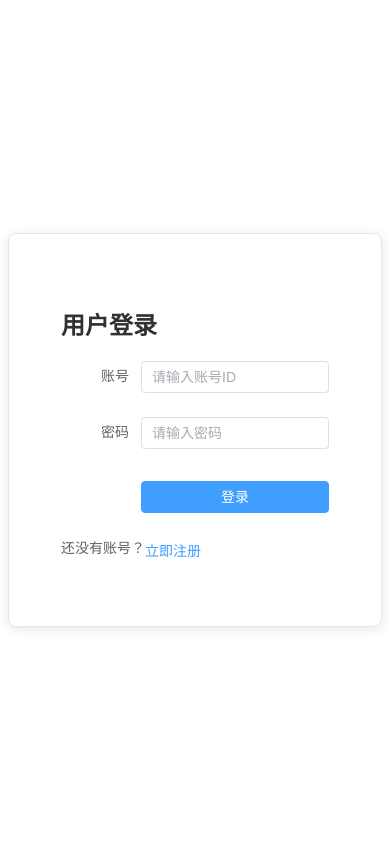
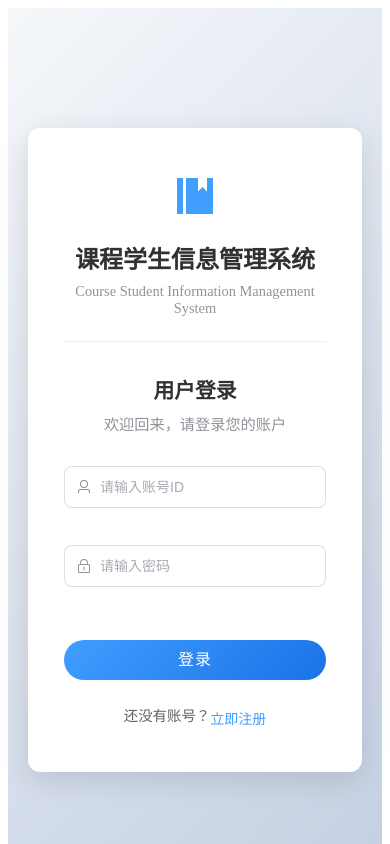
Before and after one commit to Ra1nyLuv/MyGraduationDesign, a Vue app in the folder frontend/: page /login in a window 390 px wide. Shown: the top 844 px of the page. Built offline with nearby package versions, Linux system fonts and the light colour scheme.

Commit message:
美化登录注册界面, 准备进行毕设改造, 202509025

```diff
--- a/frontend/src/styles/global.css
+++ b/frontend/src/styles/global.css
@@ -1,10 +1,5 @@
 /* 全局样式兼容性修复 */
 @charset "UTF-8";
-
-/* 标准化属性声明 */
-html {
-  lang: "zh-CN";
-}
 
 /* 修正Element Plus组件样式 */
 .el-pagination .el-input__inner {
--- a/frontend/src/views/LoginView.vue
+++ b/frontend/src/views/LoginView.vue
@@ -1,22 +1,61 @@
 <template>
   <div class="auth-container">
+    <div class="auth-wrapper">
       <el-card class="auth-card">
+        <div class="system-header">
+          <div class="logo-placeholder">
+            <el-icon size="48" color="#409eff"><Management /></el-icon>
+          </div>
+          <h1 class="system-title">课程学生信息管理系统</h1>
+          <p class="system-subtitle">Course Student Information Management System</p>
+        </div>
+        <div class="card-header">
           <h2>用户登录</h2>
-      <el-form :model="form" ref="loginForm" label-width="80px" @keyup.enter.native="handleLogin">
-        <el-form-item label="账号" prop="id">
-          <el-input v-model="form.id" placeholder="请输入账号ID"></el-input>
+          <p class="subtitle">欢迎回来，请登录您的账户</p>
+        </div>
+        <el-form :model="form" ref="loginForm" label-width="0px" @keyup.enter.native="handleLogin">
+          <el-form-item prop="id">
+            <el-input
+              v-model="form.id"
+              placeholder="请输入账号ID"
+              prefix-icon="User"
+              size="large"
+              class="auth-input"
+            >
+            </el-input>
           </el-form-item>
-        <el-form-item label="密码" prop="password">
-          <el-input type="password" v-model="form.password" placeholder="请输入密码"></el-input>
+          <el-form-item prop="password">
+            <el-input
+              type="password"
+              v-model="form.password"
+              placeholder="请输入密码"
+              prefix-icon="Lock"
+              show-password
+              size="large"
+              class="auth-input"
+            >
+            </el-input>
           </el-form-item>
           <el-form-item>
-          <el-button type="primary" @click="handleLogin" :loading="loading">登录</el-button>
+            <el-button
+              type="primary"
+              @click="handleLogin"
+              :loading="loading"
+              size="large"
+              class="auth-button"
+              round
+            >
+              登录
+            </el-button>
           </el-form-item>
         </el-form>
+        <div class="auth-footer">
           <p class="register-link">
             还没有账号？<el-link type="primary" @click="goToRegister">立即注册</el-link>
           </p>
+        </div>
       </el-card>
+    </div>
   </div>
   <footer id="footer">
     <div class="container">
@@ -31,6 +70,7 @@ import { ref } from 'vue';
 import api from '@/services/api';
 import { useRouter } from 'vue-router';
 import { ElMessage } from 'element-plus';
+import { Management } from '@element-plus/icons-vue';
 
 const router = useRouter();
 const form = ref({ id: '', password: '' });
@@ -79,38 +119,126 @@ const goToRegister = () => {
   justify-content: center;
   align-items: center;
   min-height: 100vh;
-  background: white;
+  background: linear-gradient(135deg, #f5f7fa 0%, #c3cfe2 100%);
+  padding: 20px;
+}
+
+.auth-wrapper {
+  width: 100%;
+  max-width: 450px;
 }
 
 .auth-card {
-  width: 420px;
-  padding: 2rem;
-  border-radius: 8px;
-  box-shadow: 0 2px 12px rgba(0,0,0,0.1);
+  border-radius: 12px;
+  box-shadow: 0 8px 30px rgba(0, 0, 0, 0.12);
+  border: none;
+  padding: 2.5rem 2rem;
 }
 
-.el-form-item {
-  margin-bottom: 1.5rem;
+.system-header {
+  text-align: center;
+  margin-bottom: 2rem;
+  padding-bottom: 1.5rem;
+  border-bottom: 1px solid #ebeef5;
 }
 
-.el-button {
+.logo-placeholder {
+  margin-bottom: 1rem;
+}
+
+.system-title {
+  font-size: 1.8rem;
+  color: #303133;
+  margin-bottom: 0.5rem;
+  font-weight: 600;
+}
+
+.system-subtitle {
+  color: #909399;
+  font-size: 0.9rem;
+  margin: 0;
+  font-weight: 400;
+}
+
+.card-header {
+  text-align: center;
+  margin-bottom: 2rem;
+}
+
+.card-header h2 {
+  font-size: 1.5rem;
+  color: #303133;
+  margin-bottom: 0.5rem;
+  font-weight: 600;
+}
+
+.subtitle {
+  color: #909399;
+  font-size: 0.95rem;
+  margin: 0;
+}
+
+.auth-input {
+  margin-bottom: 1.2rem;
+}
+
+:deep(.el-input__wrapper) {
+  border-radius: 8px;
+  padding: 2px 12px;
+}
+
+:deep(.el-input__prefix) {
+  font-size: 16px;
+  color: #909399;
+}
+
+.auth-button {
   width: 100%;
-  margin-top: 0.5rem;
+  margin-top: 1rem;
+  background: linear-gradient(135deg, #409eff 0%, #1a73e8 100%);
+  border: none;
+  font-size: 1rem;
+  font-weight: 500;
+  letter-spacing: 1px;
+  padding: 18px;
+}
+
+.auth-button:hover {
+  background: linear-gradient(135deg, #1a73e8 0%, #409eff 100%);
+  box-shadow: 0 4px 12px rgba(64, 158, 255, 0.3);
+}
+
+.auth-footer {
+  text-align: center;
+  margin-top: 1.5rem;
 }
 
 .register-link {
-  margin-top: 1.5rem;
-  font-size: 0.875rem;
+  font-size: 0.9rem;
   color: #606266;
+  margin: 0;
 }
 
 #footer {
-  padding: 0 0 30px 0;
+  padding: 20px 0 30px 0;
   color: #677184;
   font-size: 14px;
   text-align: center;
-  background: white;
-  bottom: 0ch;
-  opacity: 0.8;
+  background: transparent;
+  position: relative;
+}
+
+@media (max-width: 480px) {
+  .auth-card {
+    padding: 1.5rem 1rem;
+  }
+
+  .system-title {
+    font-size: 1.5rem;
+  }
+
+  .card-header h2 {
+    font-size: 1.3rem;
+  }
 }
 </style>
--- a/frontend/src/views/RegisterView.vue
+++ b/frontend/src/views/RegisterView.vue
@@ -1,28 +1,74 @@
 <template>
   <div class="auth-container">
+    <div class="auth-wrapper">
       <el-card class="auth-card">
+        <div class="card-header">
           <h2>用户注册</h2>
-      <el-form :model="form" :rules="rules" ref="registerForm" label-width="80px" @keyup.enter.native="handleRegister">
-        <el-form-item label="账号" prop="id">
-          <el-input v-model="form.id" placeholder="请输入账号ID"></el-input>
+          <p class="subtitle">创建新账户以开始使用系统</p>
+        </div>
+        <el-form :model="form" :rules="rules" ref="registerForm" label-width="0px" @keyup.enter.native="handleRegister">
+          <el-form-item prop="id">
+            <el-input
+              v-model="form.id"
+              placeholder="请输入账号ID"
+              prefix-icon="User"
+              size="large"
+              class="auth-input"
+            >
+            </el-input>
           </el-form-item>
-        <el-form-item label="姓名" prop="name">
-          <el-input v-model="form.name" placeholder="请输入真实姓名"></el-input>
+          <el-form-item prop="name">
+            <el-input
+              v-model="form.name"
+              placeholder="请输入真实姓名"
+              prefix-icon="UserFilled"
+              size="large"
+              class="auth-input"
+            >
+            </el-input>
           </el-form-item>
-        <el-form-item label="手机号" prop="phone_number">
-          <el-input v-model="form.phone_number" placeholder="请输入11位手机号"></el-input>
+          <el-form-item prop="phone_number">
+            <el-input
+              v-model="form.phone_number"
+              placeholder="请输入11位手机号"
+              prefix-icon="Phone"
+              size="large"
+              class="auth-input"
+            >
+            </el-input>
           </el-form-item>
-        <el-form-item label="密码" prop="password">
-          <el-input type="password" v-model="form.password" placeholder="请输入密码"></el-input>
+          <el-form-item prop="password">
+            <el-input
+              type="password"
+              v-model="form.password"
+              placeholder="请输入密码"
+              prefix-icon="Lock"
+              show-password
+              size="large"
+              class="auth-input"
+            >
+            </el-input>
           </el-form-item>
           <el-form-item>
-          <el-button type="primary" @click="handleRegister" :loading="loading">注册</el-button>
+            <el-button
+              type="primary"
+              @click="handleRegister"
+              :loading="loading"
+              size="large"
+              class="auth-button"
+              round
+            >
+              注册
+            </el-button>
           </el-form-item>
         </el-form>
+        <div class="auth-footer">
           <p class="login-link">
             已有账号？<el-link type="primary" @click="goToLogin">立即登录</el-link>
           </p>
+        </div>
       </el-card>
+    </div>
   </div>
   <footer id="footer">
     <div class="container">
@@ -85,38 +131,97 @@ const goToLogin = () => {
   justify-content: center;
   align-items: center;
   min-height: 100vh;
-  background: white;
+  background: linear-gradient(135deg, #f5f7fa 0%, #c3cfe2 100%);
+  padding: 20px;
+}
+
+.auth-wrapper {
+  width: 100%;
+  max-width: 450px;
 }
 
 .auth-card {
-  width: 420px;
-  padding: 2rem;
-  border-radius: 8px;
-  box-shadow: 0 2px 12px rgba(0,0,0,0.1);
+  border-radius: 12px;
+  box-shadow: 0 8px 30px rgba(0, 0, 0, 0.12);
+  border: none;
+  padding: 2.5rem 2rem;
 }
 
-.el-form-item {
-  margin-bottom: 1.5rem;
+.card-header {
+  text-align: center;
+  margin-bottom: 2rem;
 }
 
-.el-button {
+.card-header h2 {
+  font-size: 1.8rem;
+  color: #303133;
+  margin-bottom: 0.5rem;
+  font-weight: 600;
+}
+
+.subtitle {
+  color: #909399;
+  font-size: 0.95rem;
+  margin: 0;
+}
+
+.auth-input {
+  margin-bottom: 1.2rem;
+}
+
+:deep(.el-input__wrapper) {
+  border-radius: 8px;
+  padding: 2px 12px;
+}
+
+:deep(.el-input__prefix) {
+  font-size: 16px;
+  color: #909399;
+}
+
+.auth-button {
   width: 100%;
-  margin-top: 0.5rem;
+  margin-top: 1rem;
+  background: linear-gradient(135deg, #409eff 0%, #1a73e8 100%);
+  border: none;
+  font-size: 1rem;
+  font-weight: 500;
+  letter-spacing: 1px;
+  padding: 18px;
+}
+
+.auth-button:hover {
+  background: linear-gradient(135deg, #1a73e8 0%, #409eff 100%);
+  box-shadow: 0 4px 12px rgba(64, 158, 255, 0.3);
+}
+
+.auth-footer {
+  text-align: center;
+  margin-top: 1.5rem;
 }
 
 .login-link {
-  margin-top: 1.5rem;
-  font-size: 0.875rem;
+  font-size: 0.9rem;
   color: #606266;
+  margin: 0;
 }
 
 #footer {
-  padding: 0 0 30px 0;
+  padding: 20px 0 30px 0;
   color: #677184;
   font-size: 14px;
   text-align: center;
-  background: white;
-  bottom: 0ch;
-  opacity: 0.8;
+  background: transparent;
+  position: relative;
+}
+
+@media (max-width: 480px) {
+  .auth-card {
+    padding: 1.5rem 1rem;
+  }
+
+  .card-header h2 {
+    font-size: 1.5rem;
+  }
 }
 </style>
```
Lines whose indentation alone changed are shown as unchanged.
